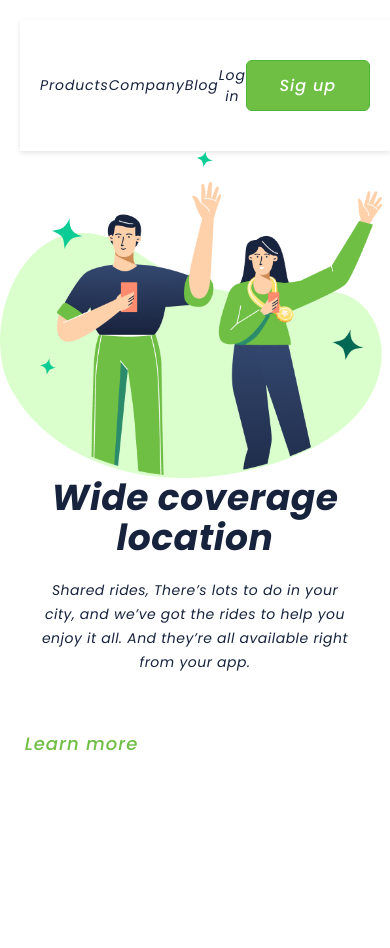
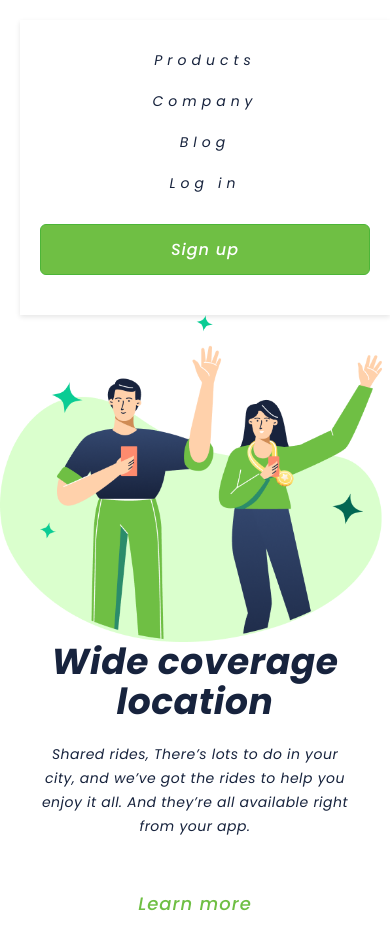
Before and after one commit to Roberta-Matos/Positive-Congratulations-Figma-, a plain HTML site: page index.html in a window 390 px wide. Before the commit the page ends 844 px from the top, so only its background shows below. Drawn offline with Linux system fonts and the light colour scheme.

Commit message:
Alteração de detalhes no html,e css

```diff
--- a/index.html
+++ b/index.html
@@ -13,7 +13,7 @@
         <a class="link-menu">Company</a>
         <a class="link-menu">Blog</a>
         <a class="link-menu">Log in</a>
-        <button class="button-sign-up">Sig up</button>
+        <button class="button-sign-up">Sign up</button>
     </header>
     <main>
         <img src="./imagem/Positive Congratulations(Figma).png">
--- a/style.css
+++ b/style.css
@@ -8,7 +8,7 @@
 }
 header {
   display: flex;
-  justify-content: space-between;
+  justify-content: center;
   align-items: center;
   padding: 20px;
   box-shadow: 0 2px 5px rgba(0, 0, 0, 0.1);
@@ -18,7 +18,7 @@ header {
   font-size: 14px;
   line-height: 21px;
   text-align: center;
-  letter-spacing: 0.875px;
+  letter-spacing: 5px;
   color: #17233d;
   margin-right: 32px;
   display: flex;
@@ -41,7 +41,6 @@ img {
   height: 100%;
   max-width: 600px;
   max-height: 400px;
-  margin-left: 42px;
   display: inline-block;
   margin-left: 85px;
 }
@@ -63,7 +62,7 @@ p {
   line-height: 33px;
   letter-spacing: 0.5px;
   color: #17233d;
-  margin: 47px, 55px;
+  margin: 47px 55px;
 }
 .link-learn-more {
   background: transparent;
@@ -74,7 +73,7 @@ p {
   cursor: pointer;
   font-weight: 500;
   font-size: 18px;
-  line-height: 2px;
+  line-height: 24px;
   letter-spacing: 1px;
   color: #6fbf44;
   margin-top: 24px;
@@ -111,6 +110,7 @@ p {
   header {
     margin-left: 20px;
     margin-top: 20px;
+    flex-direction: column;
   }
 
   .link-menu {
@@ -146,7 +146,7 @@ p {
 
 
   .button-sign-up,
-  .button-learn-more {
+  .link-learn-more {
     width: 100%;
     margin: 20px 0;
   }
```
